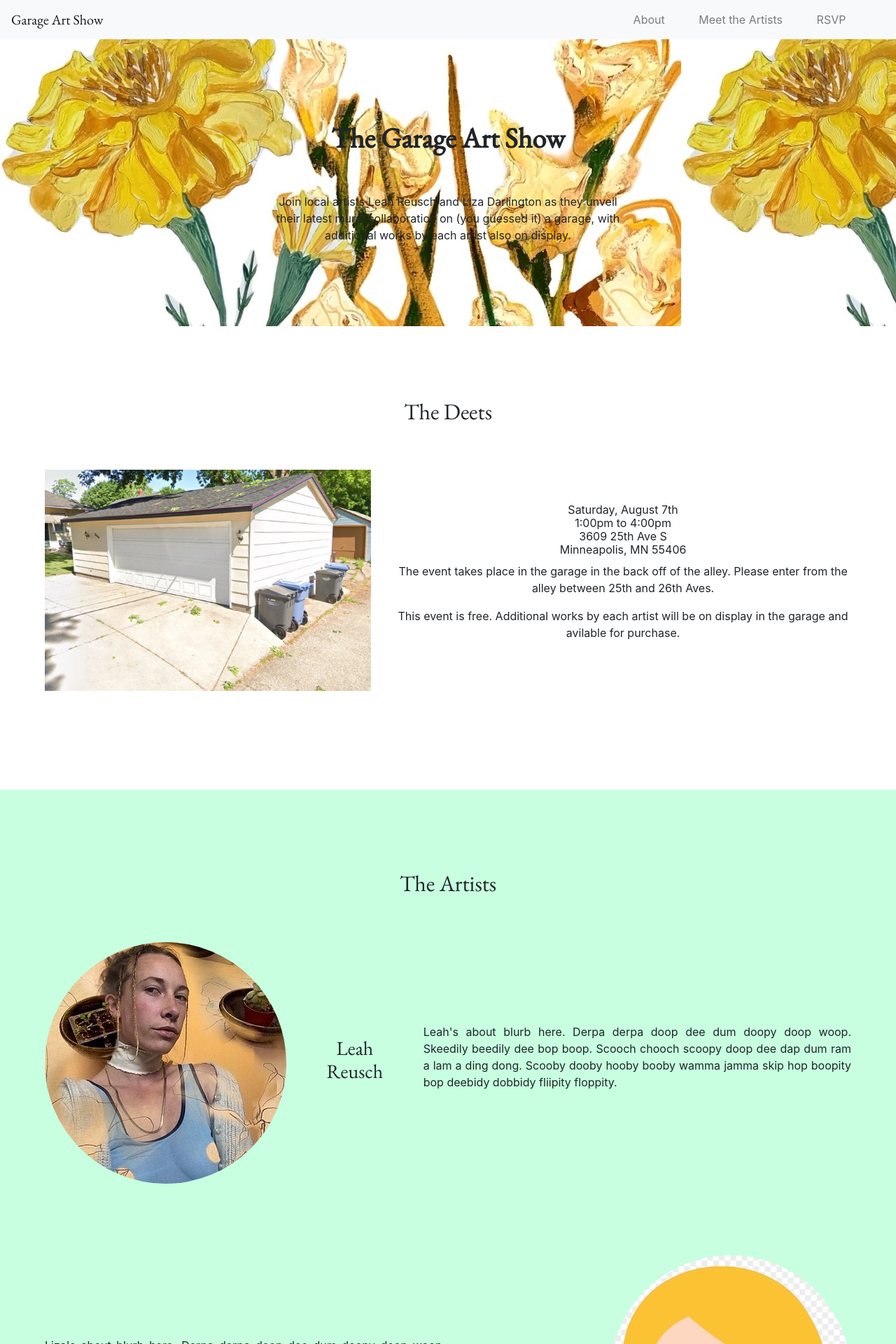
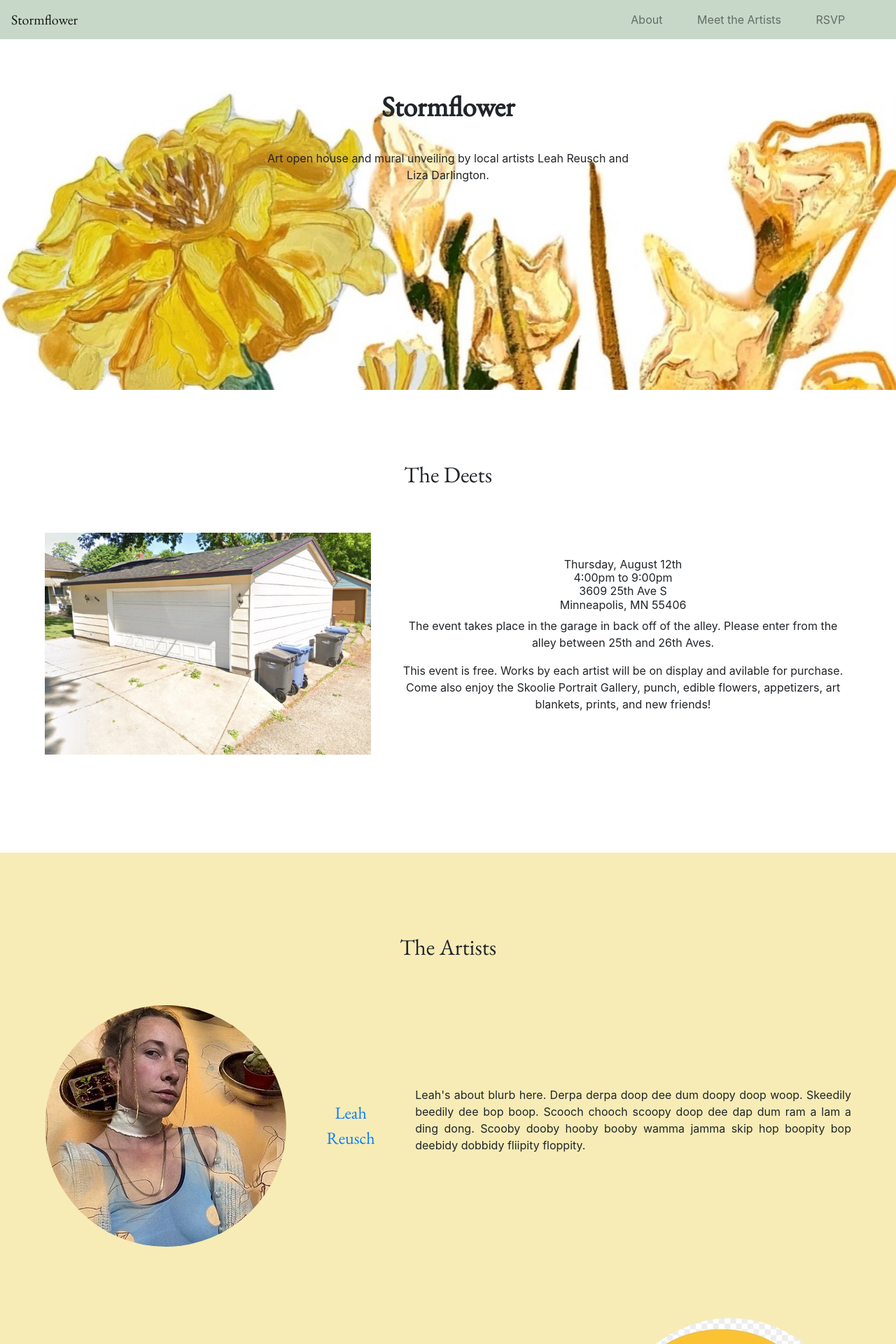
Before and after one commit to svcase/art-show, a React (Create React App) app: page / in a window 1280 px wide. Shown: the top 1920 px of the page at 70% size. Built offline with nearby package versions, Linux system fonts and the light colour scheme.

Commit message:
final style

```diff
--- a/src/components/Artists/index.js
+++ b/src/components/Artists/index.js
@@ -2,10 +2,11 @@ import React from 'react';
 import Image from 'react-bootstrap/Image';
 
 const Artist = (props) => {
+
   return (
     <div className="artists">
       <Image className="artist-img" src={props.image} alt="artist-img" roundedCircle/>
-      <h3 className="artist-title">{props.name}</h3>
+      <a href={props.link} className="artist-title">{props.name}</a>
       <p className="artist-text">{props.content}</p>
     </div>
   );
--- a/src/components/MenuBar/index.js
+++ b/src/components/MenuBar/index.js
@@ -8,8 +8,8 @@ const MenuBar = () => {
 
   return (
     <div>
-    <Navbar bg="light" expand="lg" fixed="top">
-      <Navbar.Brand className="logo" href="#header">Garage Art Show</Navbar.Brand>
+    <Navbar className="menuCustom" expand="lg" fixed="top">
+      <Navbar.Brand className="logo" href="#header">Stormflower</Navbar.Brand>
       <Navbar.Toggle aria-controls="basic-navbar-nav" />
       <Navbar.Collapse id="basic-navbar-nav">
         <Nav className="mr-auto container-fluid justify-content-end">
--- a/src/components/MenuBar/menubar.scss
+++ b/src/components/MenuBar/menubar.scss
@@ -1,3 +1,4 @@
+
 
 @media (min-width: 1024px) {
 
--- a/src/containers/Home/index.js
+++ b/src/containers/Home/index.js
@@ -12,9 +12,9 @@ const Home = () => {
       <div id="header">
         <Jumbotron fluid className="mainHeader">
           <Container className="jumbo">
-            <h1>The Garage Art Show</h1>
+            <h1>Stormflower</h1>
             <p>
-              Join local artists Leah Reusch and Liza Darlington as they unveil their latest mural collaboration on (you guessed it) a garage, with additional works by each artist also on display.
+              Art open house and mural unveiling by local artists Leah Reusch and Liza Darlington.
             </p>
           </Container>
         </Jumbotron>
@@ -27,12 +27,12 @@ const Home = () => {
             <img className="garageImg" src="./garage.jpg" alt="garage-img"></img>
           </div>
           <div className="deetsText">
-            <p className="address">Saturday, August 7th</p>
-            <p className="address">1:00pm to 4:00pm</p>
+            <p className="address">Thursday, August 12th</p>
+            <p className="address">4:00pm to 9:00pm</p>
             <p className="address">3609 25th Ave S</p>
             <p className="address">Minneapolis, MN 55406</p>
-            <p>The event takes place in the garage in the back off of the alley. Please enter from the alley between 25th and 26th Aves.</p>
-            <p>This event is free. Additional works by each artist will be on display in the garage and avilable for purchase.</p>
+            <p>The event takes place in the garage in back off of the alley. Please enter from the alley between 25th and 26th Aves.</p>
+            <p>This event is free. Works by each artist will be on display and avilable for purchase. Come also enjoy the Skoolie Portrait Gallery, punch, edible flowers, appetizers, art blankets, prints, and new friends!</p>
           </div>
         </div>
       </div>
@@ -40,7 +40,7 @@ const Home = () => {
       <div id="artists">
         <h2 className="deetsTitle">The Artists</h2>
         <div className="leah">
-          <Artist image="./leah.jpg" name="Leah Reusch" content="Leah's about blurb here. Derpa derpa doop dee dum doopy doop woop. Skeedily beedily dee bop boop. Scooch chooch scoopy doop dee dap dum ram a lam a ding dong. Scooby dooby hooby booby wamma jamma skip hop boopity bop deebidy dobbidy fliipity floppity." />
+          <Artist image="./leah.jpg" name="Leah Reusch" link="https://lcreusch.wixsite.com/leahreusch" content="Leah's about blurb here. Derpa derpa doop dee dum doopy doop woop. Skeedily beedily dee bop boop. Scooch chooch scoopy doop dee dap dum ram a lam a ding dong. Scooby dooby hooby booby wamma jamma skip hop boopity bop deebidy dobbidy fliipity floppity." />
         </div>
         <div className="liza">
           <Artist image="./liza.jpg" name="Liza Darlington" content="Liza's about blurb here. Derpa derpa doop dee dum doopy doop woop. Skeedily beedily dee bop boop. Scooch chooch scoopy doop dee dap dum ram a lam a ding dong. Scooby dooby hooby booby wamma jamma skip hop boopity bop deebidy dobbidy fliipity floppity." />
--- a/src/style/home.scss
+++ b/src/style/home.scss
@@ -14,12 +14,27 @@ h3 {
   font-weight: 400;
 }
 
+.artist-title {
+  font-family: 'EB Garamond', serif;
+  font-size: 1.5rem;
+}
+
+.menuCustom {
+  background-color: #c7d8c9;
+}
+
 .logo {
   font-family: 'EB Garamond', serif;
+  font-weight: 500;
+}
+
+#header {
+  padding-top: 18%;
 }
 
 .mainHeader {
   background-image: url("./img/flowers.jpg");
+  padding-bottom: 22%;
 }
 
 .jumbo {
@@ -33,9 +48,9 @@ h3 {
 
 .jumbo p {
   margin-bottom: 10%;
-  margin-left: 11%;
-  margin-right: 11%;
-  text-align: justify;
+  margin-left: 3%;
+  margin-right: 3%;
+  text-align: center;
 }
 
 .deetsTitle {
@@ -65,7 +80,7 @@ h3 {
 }
 
 #artists {
-  background-color: #C7FFE0;
+  background-color: #f7ecb6;
   padding-top: 3%;
   padding-bottom: 5%;
 }
@@ -102,7 +117,7 @@ h3 {
 .btn {
   margin-top: 7%;
   margin-bottom: 5%;
-  background-color: #C7FFE0;
+  background-color: #e6c00c;
   font-weight: 600;
   box-shadow: 2px 4px 4px 0.5px rgba(0,0,0,0.5);
 }
@@ -123,17 +138,37 @@ h3 {
   border-radius: 5px;
 }
 
+@media (min-width: 768px) and (max-width: 1310px) {
+
+  .mainHeader {
+     padding-top: 0;
+     background-color: #fff;
+  }
+
+  .jumbo p {
+    margin: 0;
+  }
+}
+
 @media (min-width: 768px) {
+
+  #header {
+    padding-top: 10%;
+  }
+
+  .mainHeader {
+    padding-bottom: 23%;
+    background-repeat: no-repeat;
+    background-size: cover;
+  }
 
   .jumbo {
     width: 45%;
   }
 
-  .jumbo p {
-    margin-top: 8%;
-    margin-left: 5%;
-    margin-right: 5%;
-    text-align: center;
+  .jumbo h1 {
+    margin-top: 0;
+    margin-bottom: 7%;
   }
 
   #deets {
```
